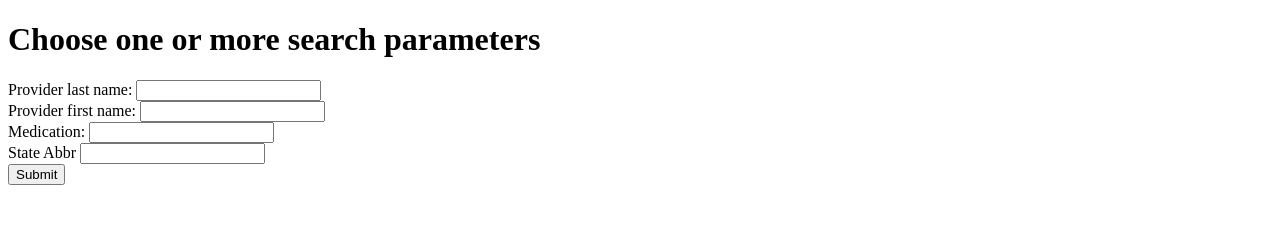
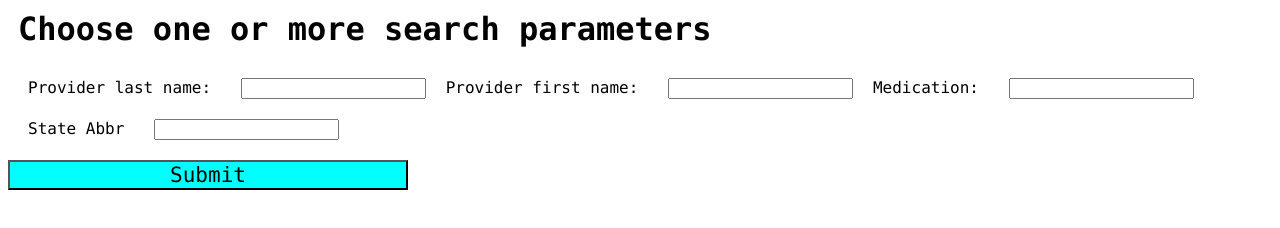
Before and after one commit to growsomedope/growsomedope.github.io, a plain HTML site: page dist/index.html in a window 1280 px wide. Drawn offline with Linux system fonts and the light colour scheme.

Commit message:
Update index.html

```diff
--- a/dist/index.html
+++ b/dist/index.html
@@ -1,6 +1,29 @@
 <!DOCTYPE html>
 <html>
-    <head><link rel="stylesheet" src="/style.css"></head>
+    <head>
+        <style>
+            .params {
+                display: inline-flex;
+                margin: 10px;
+                flex-wrap: wrap;
+            }
+
+            body {
+                font-family: "Lucida Console", sans-serif;
+            }
+
+            h1 {
+                margin: 10px;
+            }
+
+            #submit {
+                width: 400px;
+                background-color: aqua;
+                font-size: 21px;
+                font-family: "Lucida Console", sans-serif;
+            }
+        </style>
+    </head>
 <body>
     <form action="http://localhost:8081/data">
         <div>
```
